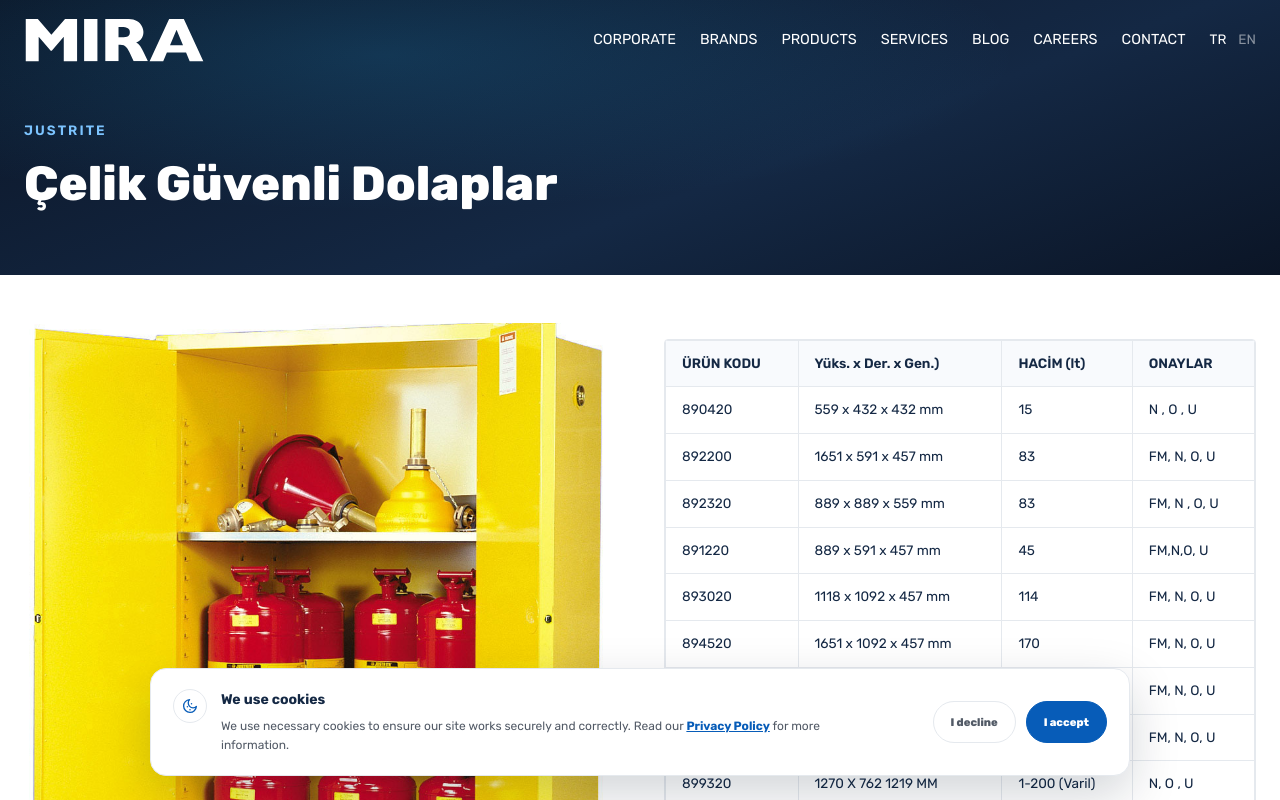
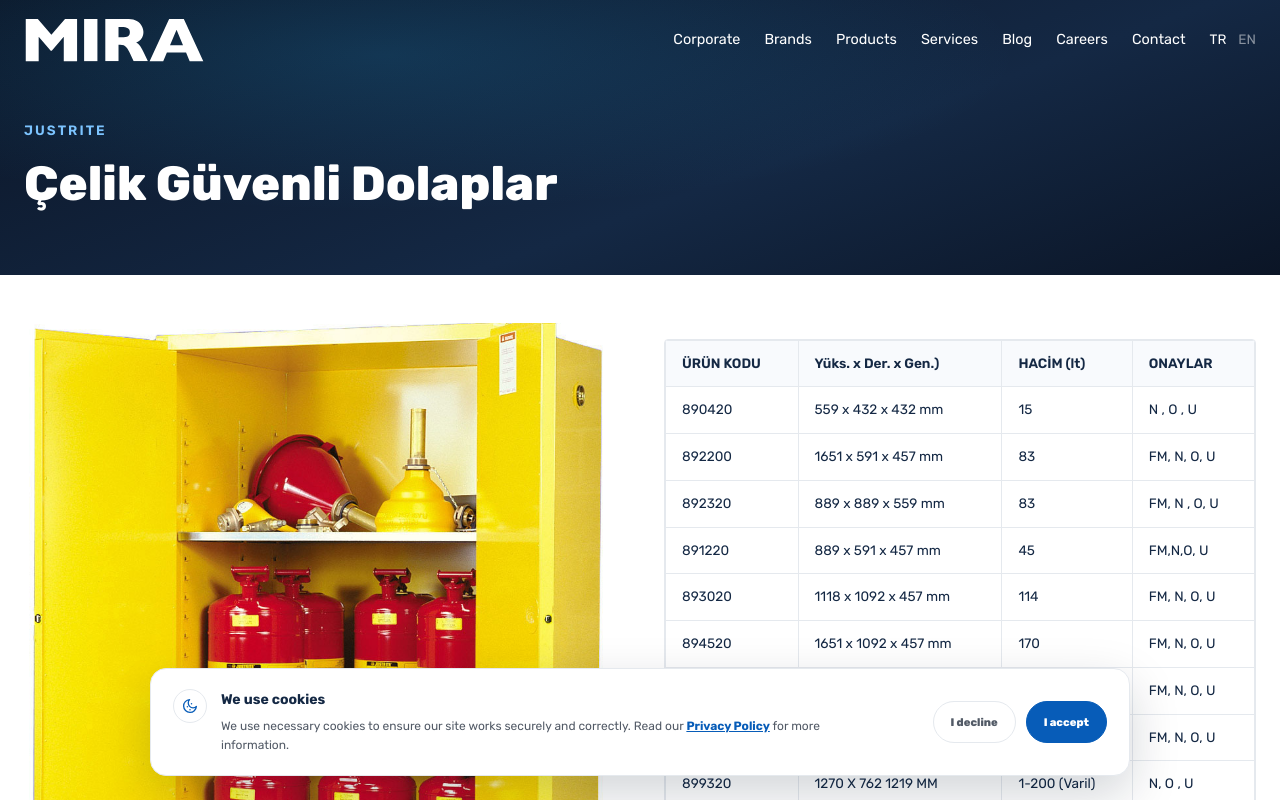
Before and after one commit to olgayaslandag/mirais, a Next.js app: page /en/urun/celik-guvenli-dolaplar in a window 1280 px wide. Shown: the top 800 px of the page. Built offline with nearby package versions, Linux system fonts and the light colour scheme.

Commit message:
Capitalize all footer menu and link labels

```diff
--- a/app/[locale]/layout.tsx
+++ b/app/[locale]/layout.tsx
@@ -108,17 +108,17 @@ export default async function LocaleLayout({
   }));
 
   const navLinks: { label: string; href: RouteHref }[] = [
-    { label: t("nav.kurumsal"), href: "/kurumsal" },
-    { label: t("nav.markalar"), href: "/markalar" },
-    { label: t("nav.urunler"), href: "/urunler" },
-    { label: t("nav.hizmetler"), href: "/hizmetler" },
-    { label: t("nav.blog"), href: "/blog" },
-    { label: t("nav.kariyer"), href: "/kariyer" },
-    { label: t("nav.iletisim"), href: "/iletisim" },
+    { label: toTitleCase(t("nav.kurumsal"), activeLocale), href: "/kurumsal" },
+    { label: toTitleCase(t("nav.markalar"), activeLocale), href: "/markalar" },
+    { label: toTitleCase(t("nav.urunler"), activeLocale), href: "/urunler" },
+    { label: toTitleCase(t("nav.hizmetler"), activeLocale), href: "/hizmetler" },
+    { label: toTitleCase(t("nav.blog"), activeLocale), href: "/blog" },
+    { label: toTitleCase(t("nav.kariyer"), activeLocale), href: "/kariyer" },
+    { label: toTitleCase(t("nav.iletisim"), activeLocale), href: "/iletisim" },
   ];
 
   const footerProductLinks: { label: string; href: string }[] = getRootCategories().map((category) => ({
-    label: category.names[activeLocale],
+    label: toTitleCase(category.names[activeLocale], activeLocale),
     href: getPathname({ locale: activeLocale, href: categoryHref(category.slug) as never }),
   }));
 
```
